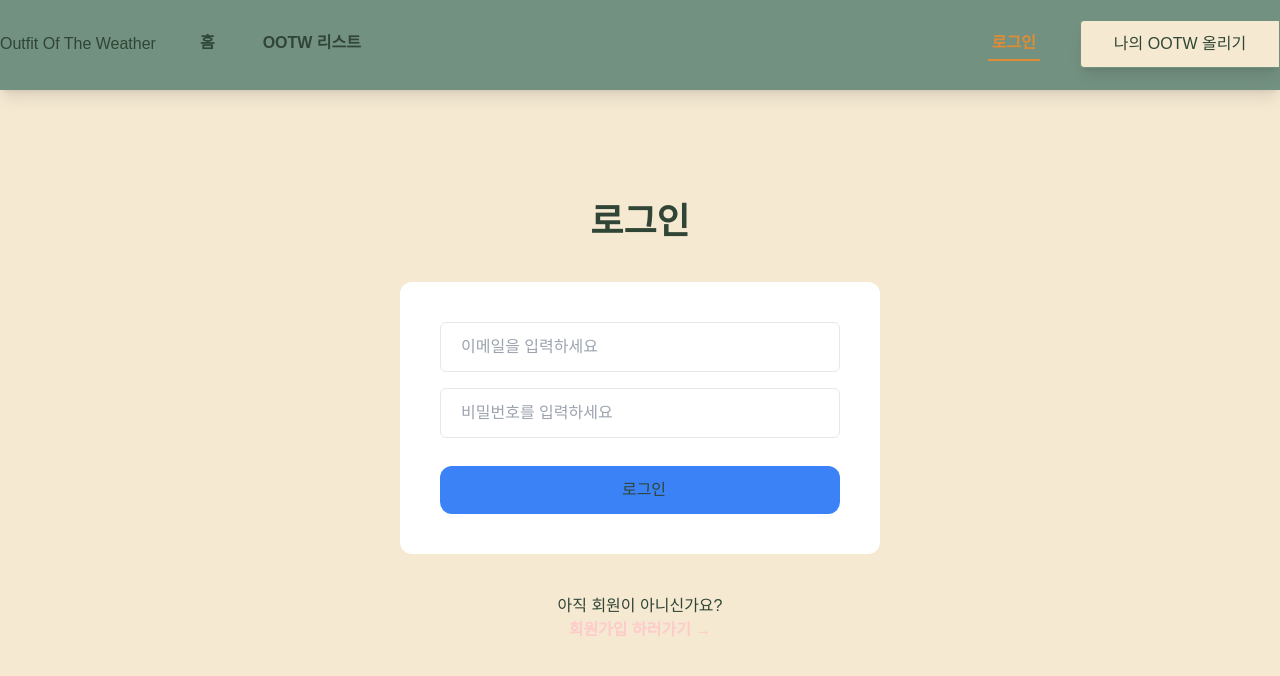
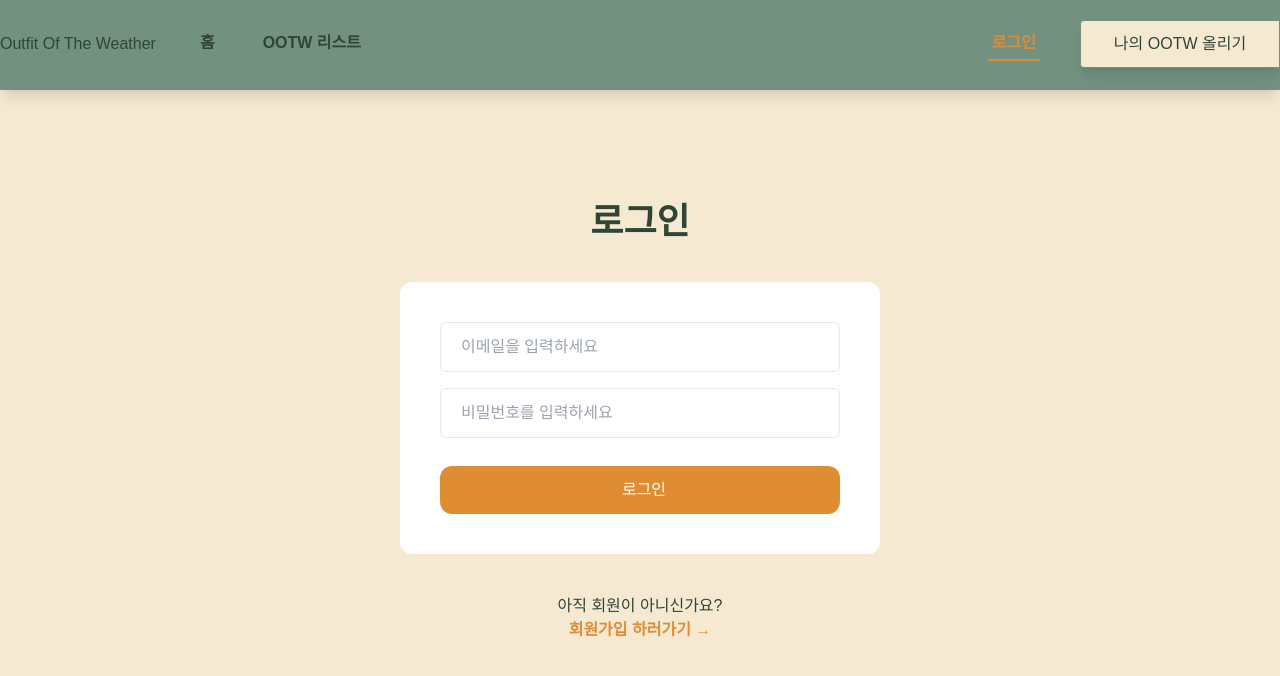
Before and after one commit to jeongol/outfit-of-the-weather, a Next.js app: page /login in a window 1280 px wide. Shown: the top 676 px of the page. Built offline with nearby package versions, Linux system fonts and the light colour scheme.

Commit message:
style: 스타일 추가

```diff
--- a/src/app/(auth)/login/page.tsx
+++ b/src/app/(auth)/login/page.tsx
@@ -65,13 +65,13 @@ const LoginPage = () => {
             />
           </label>
         </div>
-        <button type="submit" className="bg-blue-500 p-3 pl-5 rounded-xl mt-5">
+        <button type="submit" className="bg-subOrange text-white p-3 pl-5 rounded-xl mt-5">
           로그인
         </button>
       </form>
       <div>
         <div>아직 회원이 아니신가요?</div>
-        <Link className="text-red-200 font-semibold" href={"/signup"}>
+        <Link className="text-subOrange font-semibold" href={"/signup"}>
           회원가입 하러가기 →
         </Link>
       </div>
--- a/src/app/(auth)/signup/page.tsx
+++ b/src/app/(auth)/signup/page.tsx
@@ -145,7 +145,7 @@ const SignupPage = () => {
           </label>
           {errors.nickname ? <p className="signInputError">{errors.nickname}</p> : <p className="signInputError"> </p>}
         </div>
-        <button type="submit" className="bg-blue-500 p-3 pl-5 rounded-xl mt-5">
+        <button type="submit" className="bg-subOrange text-white p-3 pl-5 rounded-xl mt-5">
           회원가입
         </button>
       </form>
--- a/src/app/(post)/list/[id]/(components)/PostDetail.tsx
+++ b/src/app/(post)/list/[id]/(components)/PostDetail.tsx
@@ -24,6 +24,8 @@ const PostDetail = ({ data, nickname }: Props) => {
   const { user } = useUserStore();
   const { resetForm } = useWriteStore();
   const deletePostMutation = useDeletePost();
+
+  const userId = useUserStore((state) => state.user.userId);
 
   const handleOpenMenu = async () => {
     if (user.userId === data.mem_no) {
@@ -103,9 +105,15 @@ const PostDetail = ({ data, nickname }: Props) => {
             className="block w-[900px] h-auto"
           />
         </div>
-        <div className="flex justify-center mt-4">
-          <LikeButton postId={data.post_id} />
-        </div>
+
+        {userId ? (
+          <div className="flex justify-center mt-4">
+            <LikeButton postId={data.post_id} />
+          </div>
+        ) : (
+          <></>
+        )}
+
         <h2 className="text-[30px] font-bold mt-10">{data.post_title}</h2>
         <p className="text-[20px] pl-1 text-gray-700 mb-12">{data.post_content}</p>
         <div className="flex flex-col mb-10">
```
